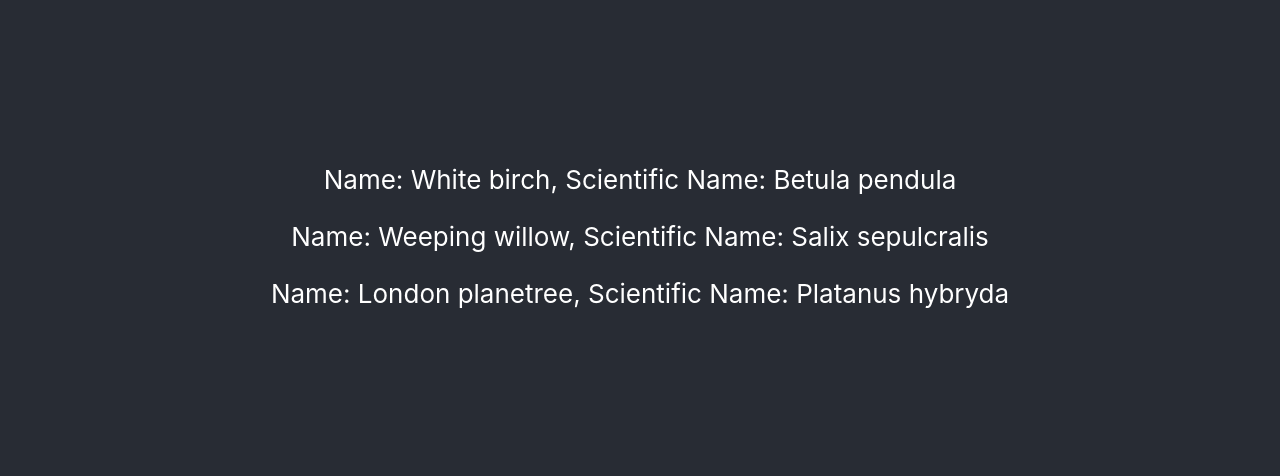
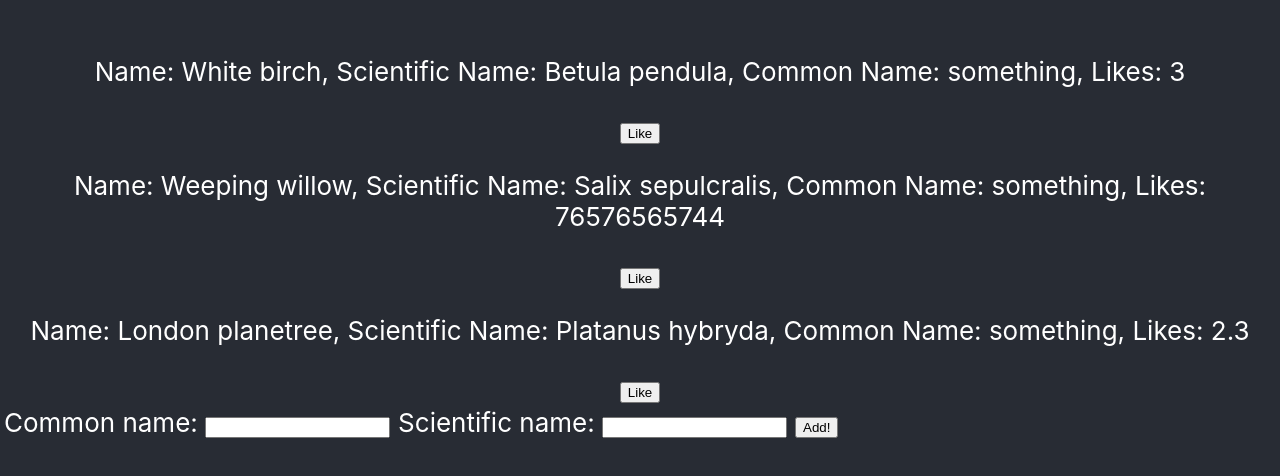
Before and after one commit to Jitgitbit/tree_explorer, a React (Create React App) app: page / in a window 1280 px wide. Shown: the part 164-640 px from the top of the page. Built offline with nearby package versions, Linux system fonts and the light colour scheme.

Commit message:
dumdum button

```diff
--- a/src/components/PopularTrees.tsx
+++ b/src/components/PopularTrees.tsx
@@ -7,29 +7,87 @@ type State = {
   trees: Array<{
     name: string;
     scientificName: string;
+    commonName: string;
+    numLikes: number;
   }>;
+
+  commonName: string
+  scientificName: string
+  numLikes: number
 };
 class PopularTrees extends React.Component<Props, State> {
   state: State = {
     trees: [
-      { name: "White birch", scientificName: "Betula pendula" },
-      { name: "Weeping willow", scientificName: "Salix sepulcralis" },
-      { name: "London planetree", scientificName: "Platanus hybryda" }
-    ]
+      { name: "White birch", scientificName: "Betula pendula", commonName: `something`, numLikes:3 },
+      { name: "Weeping willow", scientificName: "Salix sepulcralis", commonName: `something`, numLikes:76576565744 },
+      { name: "London planetree", scientificName: "Platanus hybryda", commonName: `something`, numLikes:2.3 }
+    ],
+    commonName: '',
+    scientificName: '',
+    numLikes: 0
   };
+
+  handleLike = () => {
+    console.log("hi");
+  };
+
+  onLike = () => {
+    console.log(`hi`);
+  }
+
+  addTree =()=> {
+    console.log(`adding tree log`)
+  }
 
   render() {
     return (
+    <div>
       <div>
         {this.state.trees.map((tree, index) => (
           <Tree
             key={index}
             name={tree.name}
             scientificName={tree.scientificName}
+            commonName={tree.commonName}
+            numLikes={tree.numLikes}
+            onLike={this.onLike}
           />
         ))}
       </div>
-
+      <div>
+        <form
+          onSubmit={e => {
+            e.preventDefault();
+            this.addTree();
+          }}
+          style={{ display: "flex" }}
+        >
+          <p style={{ margin: ".25rem" }}>
+            <label>
+              Common name:{" "}
+              <input
+                type="text"
+                value={this.state.commonName}
+                onChange={e => this.setState({ commonName: e.target.value })}
+              />
+            </label>
+          </p>
+          <p style={{ margin: ".25rem" }}>
+            <label>
+              Scientific name:{" "}
+              <input
+                type="text"
+                value={this.state.scientificName}
+                onChange={e => this.setState({ scientificName: e.target.value })}
+              />
+            </label>
+          </p>
+          <p style={{ margin: ".25rem" }}>
+            <button type="submit">Add!</button>
+          </p>
+        </form>
+      </div>
+    </div>
     )
   }
 }
--- a/src/components/Tree.tsx
+++ b/src/components/Tree.tsx
@@ -1,12 +1,25 @@
 // src/components/Tree.tsx
 import React from "react";
+
 type Props = {
   name: string;
   scientificName: string;
+  commonName: string;
+  numLikes: number;
+  onLike: VoidFunction;
 };
 class Tree extends React.Component<Props> {
   render() {
-    return <p>Name: {this.props.name}, Scientific Name: {this.props.scientificName}</p>;
+    return (
+    <div>
+      <p>Name: {this.props.name},
+      Scientific Name: {this.props.scientificName},
+      Common Name: {this.props.commonName},
+      Likes: {this.props.numLikes}</p>
+
+      <button onClick={this.props.onLike}>Like</button>
+    </div>
+    )
   }
 }
 export default Tree;
```
Lines whose indentation alone changed are shown as unchanged.
